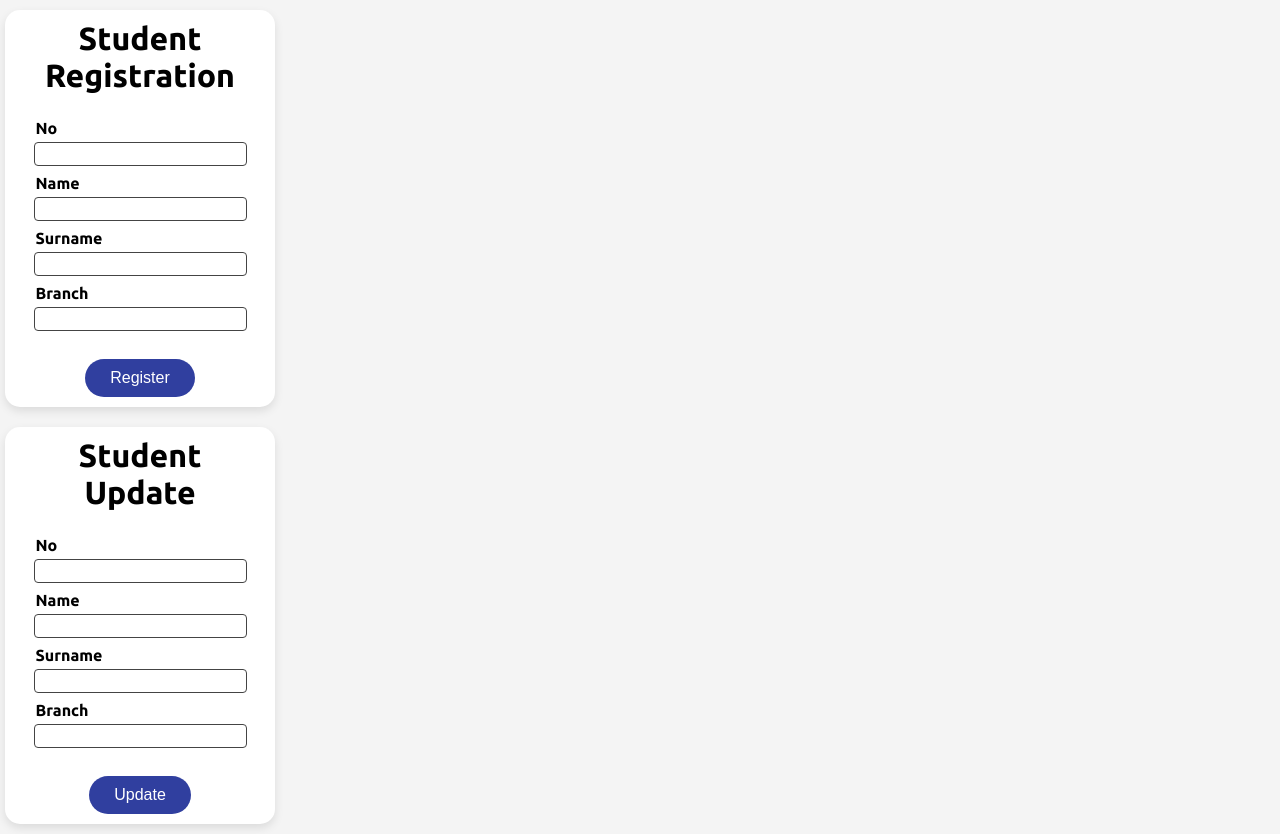
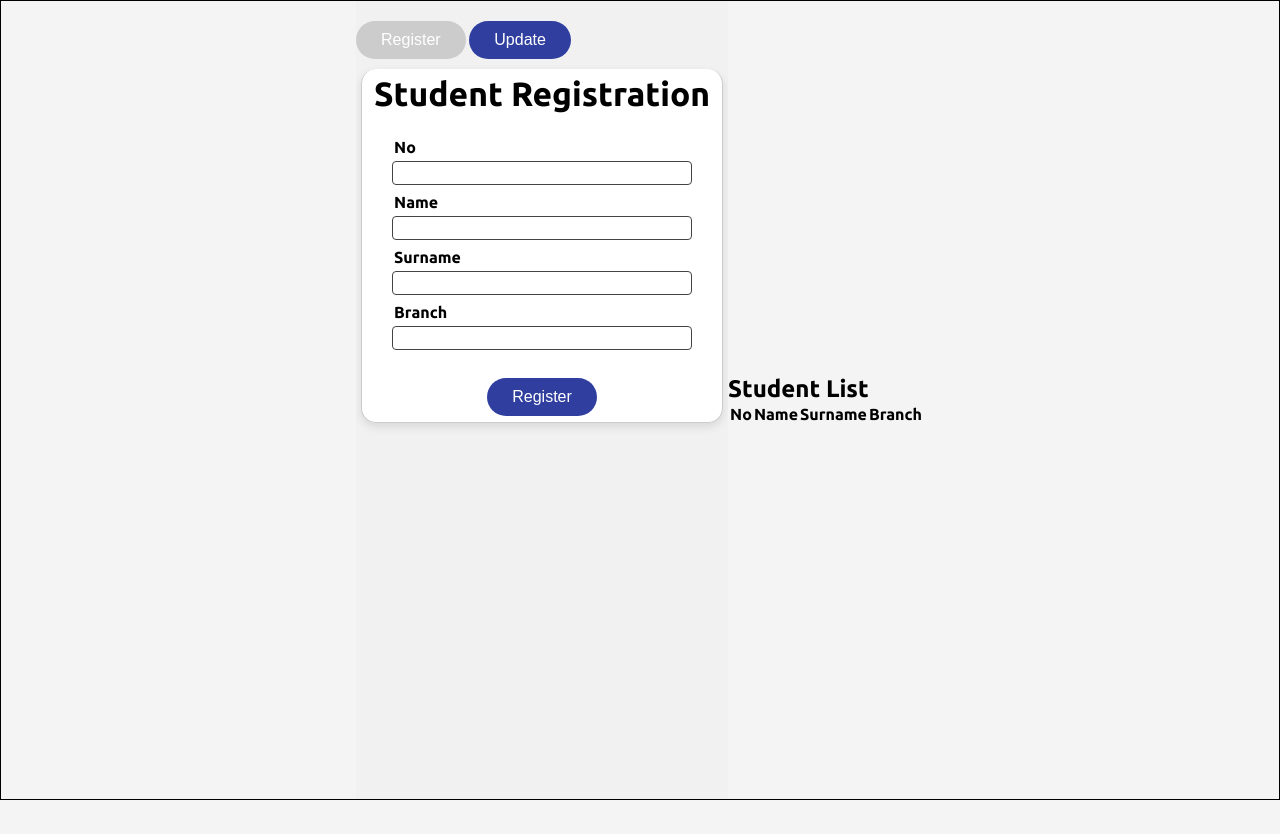
Before and after one commit to OmurBayraktar/BE129, a plain HTML site: page Student Management System/wwwroot/index.html in a window 1280 px wide. After the commit the page ends 800 px from the top, so only its background shows below. Drawn offline with Linux system fonts and the light colour scheme.

Commit message:
The page design was continued.

```diff
--- a/Student Management System/wwwroot/index.html
+++ b/Student Management System/wwwroot/index.html
@@ -7,8 +7,13 @@
     <link rel="stylesheet" href="style.css" />
   </head>
   <body>
+
+    </div>
     <div class="container">
-      <div class="registration-container">
+      <div class="tab">
+        <button class="tablinks" onclick="openCity(event, 'register')" id="defaultOpen">Register</button>
+        <button class="tablinks" onclick="openCity(event, 'update')">Update</button>
+      <div class="registration-container tabcontent" id="register">
         <h3>Student Registration</h3>
         <form class="registration-form" action="" method="post">
           <input type="hidden" asp-for="Id">
@@ -64,7 +69,7 @@
           <button type="submit" class="register-button">Register</button>
         </form>
       </div>
-      <div class="update-container">
+      <div class="update-container tabcontent" id="update">
         <h3>Student Update</h3>
         <form class="update-form" action="" method="">
           <input type="hidden" asp-for="Id">
@@ -72,6 +77,7 @@
             <label for="studentNo">No</label>
             <input
               type="number"
+
               id="studentNo"
               name="studentNo"
               required
@@ -113,11 +119,21 @@
               title="Sadece harf giriniz."
             />
           </div>
-
           <button type="submit" class="update-button">Update</button>
         </form>
       </div>
     </div>
+    <div class="table-container">
+      <h2>Student List</h2>
+      <table>
+        <tr>
+          <th>No</th>
+          <th>Name</th>
+          <th>Surname</th>
+          <th>Branch</th>
+        </tr>
+      </table>
+    </div>
     <script src="script.js"></script>
   </body>
 </html>
--- a/Student Management System/wwwroot/script.js
+++ b/Student Management System/wwwroot/script.js
@@ -0,0 +1,15 @@
+function openCity(evt, cityName) {
+    var i, tabcontent, tablinks;
+    tabcontent = document.getElementsByClassName("tabcontent");
+    for (i = 0; i < tabcontent.length; i++) {
+      tabcontent[i].style.display = "none";
+    }
+    tablinks = document.getElementsByClassName("tablinks");
+    for (i = 0; i < tablinks.length; i++) {
+      tablinks[i].className = tablinks[i].className.replace(" active", "");
+    }
+    document.getElementById(cityName).style.display = "block";
+    evt.currentTarget.className += " active";
+  }
+
+  document.getElementById("defaultOpen").click();
--- a/Student Management System/wwwroot/style.css
+++ b/Student Management System/wwwroot/style.css
@@ -15,10 +15,11 @@ body {
 
 .container {
   display: flex;
-  flex-direction: column;
-  width: 280px;
-  max-width: 100%;
+  align-items: center;
+  justify-content: center;
+  width: 100%;
   min-height: 380px;
+  border: 1px solid #000;
 }
 
 .registration-container,
@@ -39,7 +40,7 @@ body {
 .registration-container h3 {
   margin-bottom: 25px;
   color: #000;
-  font-size: 2em;
+  font-size: 2.1em;
   text-align: center;
 }
 
@@ -114,3 +115,45 @@ input::-webkit-inner-spin-button {
   -webkit-appearance: none;
   margin: 0;
 }
+
+/* Style the tab */
+.tab {
+  overflow: hidden;
+  border: 1px solid #ccc;
+  background-color: #f1f1f1;
+  border: none;
+  height: 100%;
+
+}
+
+/* Style the buttons inside the tab */
+.tab button {
+  background-color: #303f9f;
+  color: white;
+  padding: 10px 25px;
+  border: none;
+  border-radius: 20px;
+  cursor: pointer;
+  font-size: 1em;
+  margin-top: 20px;
+  transition: background-color 0.3s ease;
+
+}
+
+/* Change background color of buttons on hover */
+.tab button:hover {
+  background-color: #0f2182;
+}
+
+/* Create an active/current tablink class */
+.tab button.active {
+  background-color: #ccc;
+}
+
+/* Style the tab content */
+.tabcontent {
+  display: none;
+  padding: 6px 12px;
+  border: 1px solid #ccc;
+  border-top: none;
+}
```
